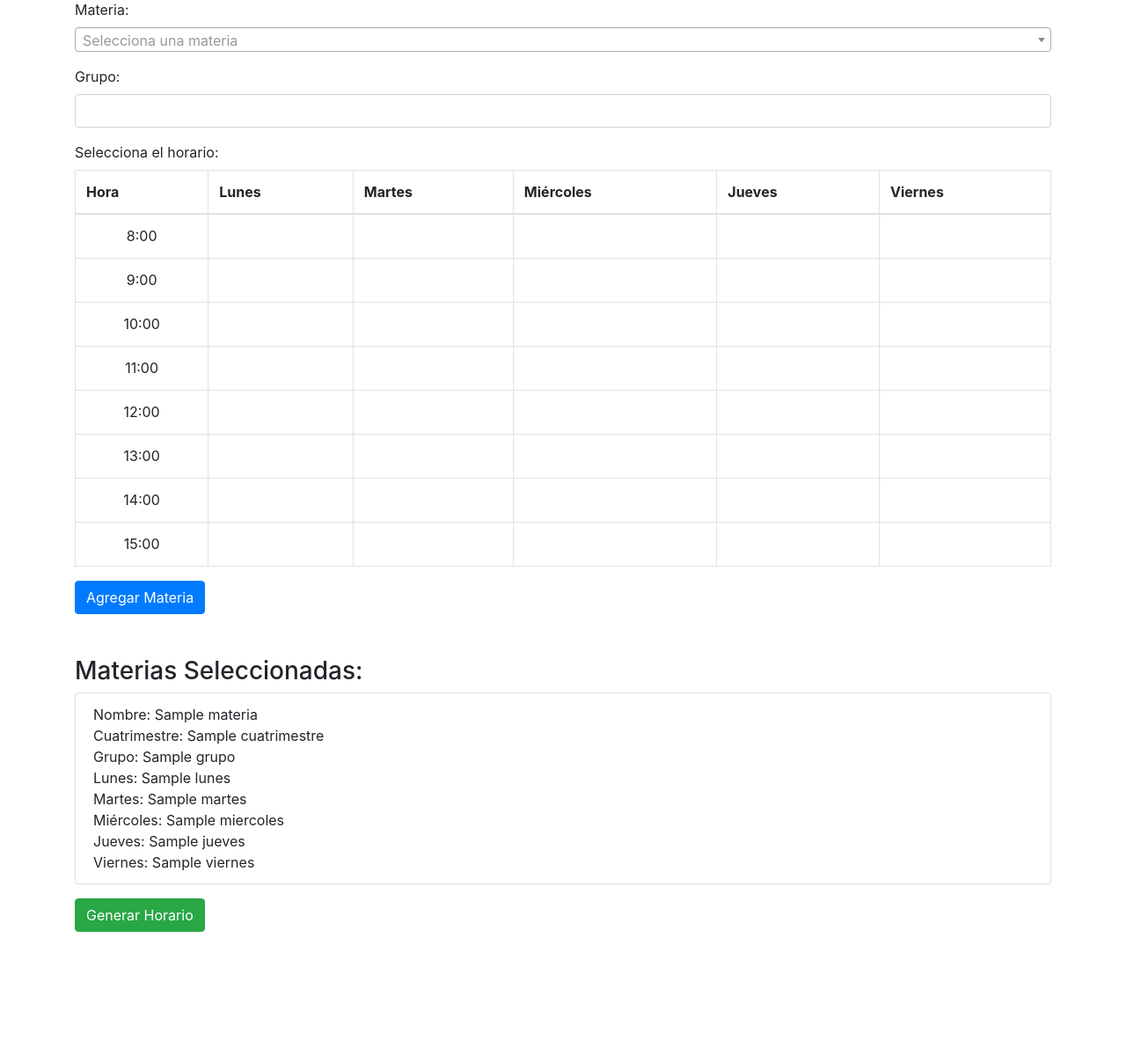
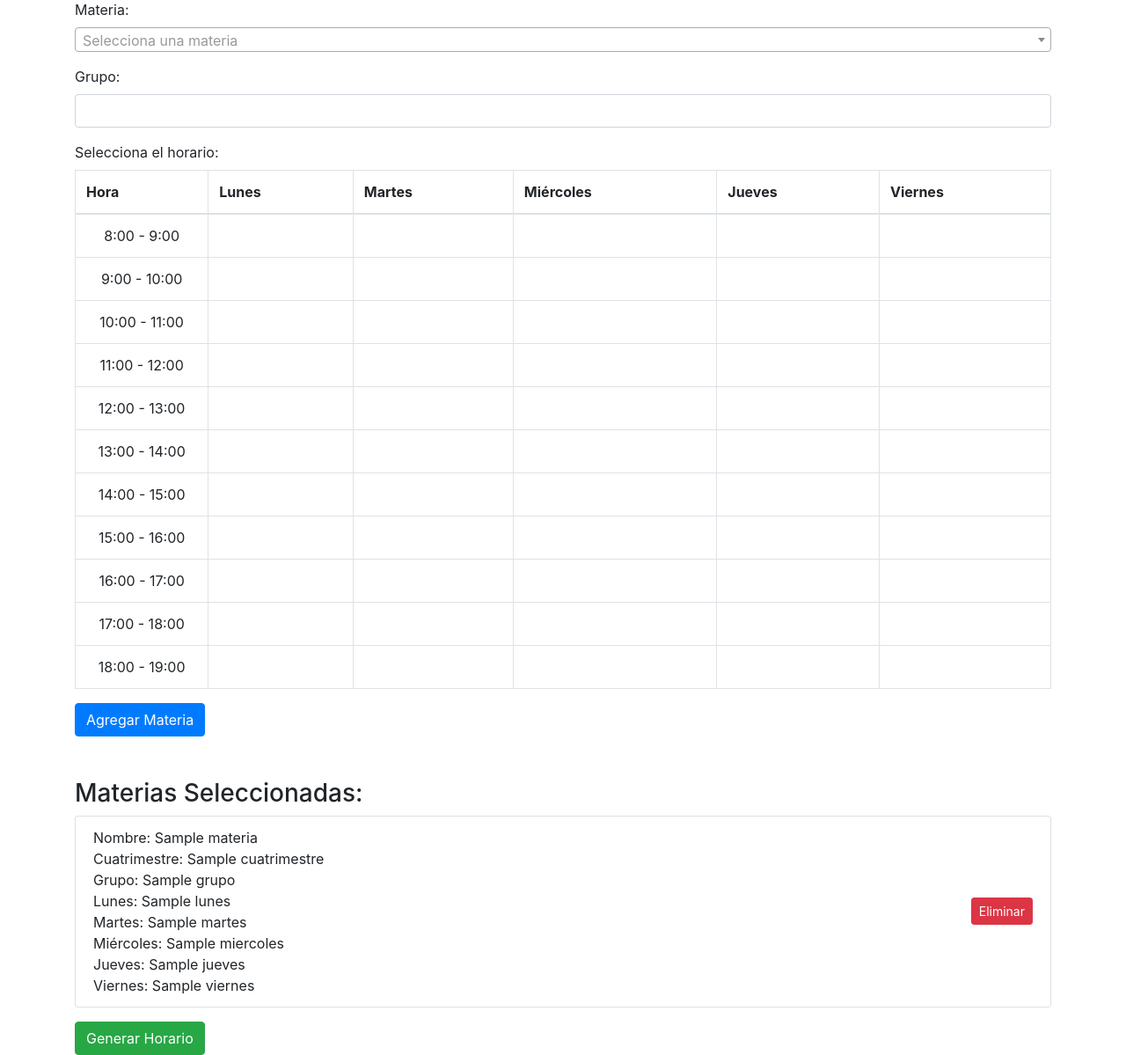
Before and after one commit to AngelMerlinO/AG_HORARIOS, a Flask app: template InterfazFlask/templates/index.html in a window 1280 px wide. Shown: the part 145-1344 px from the top of the page at 88% size. Before the commit the page ends 1204 px from the top, so only its background shows below. Run offline with Flask 3, Linux system fonts and the light colour scheme; the template is opened without the code that fills it: most values are stand-ins (such as "Sample title", 1, 10 or a date in 2020); some libraries are stand-ins or nearby versions.

Commit message:
update de proyecto

```diff
--- a/InterfazFlask/app.py
+++ b/InterfazFlask/app.py
@@ -17,14 +17,17 @@ class Materia:
             'viernes': viernes
         }
 
+# Importar mapa_curricular de data.py
 data_path = os.path.join(os.path.dirname(__file__), '../data.py')
 data = {}
 exec(open(data_path).read(), data)
 
 mapa_curricular = data['mapa_curricular']
 
+# Lista para almacenar las materias seleccionadas
 selected_materias = []
 
+# Variable global para el cuatrimestre del alumno
 cuatrimestre_alumno = None
 
 @app.route('/', methods=['GET', 'POST'])
@@ -42,30 +45,31 @@ def materias():
     if cuatrimestre_alumno is None:
         return redirect(url_for('index'))
 
+    error_message = None
+
     if request.method == 'POST':
         materia_nombre = request.form['materia']
         grupo = request.form['grupo'].upper()
+
         horarios = {
-            'lunes': [int(h) for h in request.form.getlist('lunes')[0].split(',') if h],
-            'martes': [int(h) for h in request.form.getlist('martes')[0].split(',') if h],
-            'miercoles': [int(h) for h in request.form.getlist('miercoles')[0].split(',') if h],
-            'jueves': [int(h) for h in request.form.getlist('jueves')[0].split(',') if h],
-            'viernes': [int(h) for h in request.form.getlist('viernes')[0].split(',') if h]
+            'lunes': [int(h) for h in request.form.get('lunes', '').split(',') if h],
+            'martes': [int(h) for h in request.form.get('martes', '').split(',') if h],
+            'miercoles': [int(h) for h in request.form.get('miercoles', '').split(',') if h],
+            'jueves': [int(h) for h in request.form.get('jueves', '').split(',') if h],
+            'viernes': [int(h) for h in request.form.get('viernes', '').split(',') if h]
         }
 
         cuatrimestre_materia = next((m['cuatrimestre'] for m in mapa_curricular if m['nombre'] == materia_nombre), None)
         if cuatrimestre_materia is None:
-            return "La materia seleccionada no existe en el mapa curricular."
+            error_message = "La materia seleccionada no existe en el mapa curricular."
+        else:
+            selected_materia = f"{materia_nombre} - {grupo}"
 
-        selected_materia = f"{materia_nombre} - {grupo}"
-
-        if selected_materia not in [f"{m.nombre} - {m.grupo}" for m in selected_materias]:
-            new_materia = Materia(materia_nombre, cuatrimestre_materia, grupo, horarios['lunes'], horarios['martes'], horarios['miercoles'], horarios['jueves'], horarios['viernes'])
-            selected_materias.append(new_materia)
-        else:
-            return "La materia ya ha sido seleccionada."
-
-        return redirect(url_for('materias'))
+            if selected_materia not in [f"{m.nombre} - {m.grupo}" for m in selected_materias]:
+                new_materia = Materia(materia_nombre, cuatrimestre_materia, grupo, horarios['lunes'], horarios['martes'], horarios['miercoles'], horarios['jueves'], horarios['viernes'])
+                selected_materias.append(new_materia)
+            else:
+                error_message = "La materia ya ha sido seleccionada."
 
     json_data = {
         'cuatrimestre_alumno': cuatrimestre_alumno,
@@ -83,7 +87,16 @@ def materias():
 
     json_string = json.dumps(json_data, default=str)
 
-    return render_template('index.html', cuatrimestre_alumno=cuatrimestre_alumno, mapa_curricular=mapa_curricular, selected_materias=selected_materias, materias_json=json_string)
+    return render_template('index.html', cuatrimestre_alumno=cuatrimestre_alumno, mapa_curricular=mapa_curricular, selected_materias=selected_materias, materias_json=json_string, error_message=error_message)
+
+@app.route('/eliminar_materia', methods=['POST'])
+def eliminar_materia():
+    global selected_materias
+    data = request.get_json()
+    nombre = data['nombre']
+    grupo = data['grupo']
+    selected_materias = [m for m in selected_materias if not (m.nombre == nombre and m.grupo == grupo)]
+    return jsonify({'status': 'success'})
 
 if __name__ == '__main__':
     app.run(debug=True)
--- a/InterfazFlask/templates/index.html
+++ b/InterfazFlask/templates/index.html
@@ -26,14 +26,14 @@
             }
         }
         .schedule-table td {
-            width: 50px;
-            height: 50px;
+            width: 40px;
+            height: 30px;
             text-align: center;
             vertical-align: middle;
             cursor: pointer;
         }
         .schedule-table .hour-column {
-            cursor: default; /* Desactivar el puntero de clic para la columna de las horas */
+            cursor: default;
         }
         .occupied {
             background-color: #ff0000;
@@ -43,18 +43,36 @@
             background-color: #00ff00;
             color: #ffffff;
         }
-        /* Clase para ocultar elementos */
         .d-none {
             display: none;
         }
-        /* Estilos adicionales para el modal */
         .modal-body .schedule-table td {
-            height: 50px;
+            height: 30px;
             text-align: center;
             vertical-align: middle;
         }
         .modal-hour-cell {
-            cursor: default; /* Desactivar el puntero de clic */
+            cursor: default;
+        }
+        .list-group-item {
+            display: flex;
+            justify-content: space-between;
+            align-items: center;
+        }
+        .delete-materia {
+            margin-left: 10px;
+        }
+        @media (max-width: 768px) {
+            .schedule-table td {
+                font-size: 10px;
+                width: 30px;
+                height: 20px;
+            }
+            .modal-body .schedule-table td {
+                font-size: 10px;
+                width: 30px;
+                height: 20px;
+            }
         }
     </style>
 </head>
@@ -62,6 +80,13 @@
     <div class="container">
         <h1 class="mt-5">Generador de Horarios</h1>
         <p>Cuatrimestre del Alumno: {{ cuatrimestre_alumno }}</p>
+
+        {% if error_message %}
+            <div class="alert alert-danger" id="error-message">
+                <strong>Error!</strong> {{ error_message }}
+            </div>
+        {% endif %}
+
         <form id="materias-form" method="POST" class="mt-3">
             <div class="form-group">
                 <label for="materia">Materia:</label>
@@ -92,9 +117,9 @@
                         </tr>
                     </thead>
                     <tbody>
-                        {% for hour in range(8, 16) %}
+                        {% for hour in range(8, 19) %}
                             <tr>
-                                <td class="hour-column">{{ hour }}:00</td>
+                                <td class="hour-column">{{ hour }}:00 - {{ hour + 1 }}:00</td>
                                 <td id="lunes-{{ hour }}" data-day="lunes" data-hour="{{ hour }}"></td>
                                 <td id="martes-{{ hour }}" data-day="martes" data-hour="{{ hour }}"></td>
                                 <td id="miercoles-{{ hour }}" data-day="miercoles" data-hour="{{ hour }}"></td>
@@ -114,6 +139,7 @@
         <ul class="list-group" id="selected-materias-list">
             {% for materia in selected_materias %}
                 <li class="list-group-item">
+                    <div>
                         Nombre: {{ materia.nombre }}<br>
                         Cuatrimestre: {{ materia.cuatrimestre }}<br>
                         Grupo: {{ materia.grupo }}<br>
@@ -122,21 +148,20 @@
                         Miércoles: <span class="formatted-hours">{{ materia.horarios['miercoles'] }}</span><br>
                         Jueves: <span class="formatted-hours">{{ materia.horarios['jueves'] }}</span><br>
                         Viernes: <span class="formatted-hours">{{ materia.horarios['viernes'] }}</span>
+                    </div>
+                    <button class="btn btn-danger btn-sm delete-materia" data-nombre="{{ materia.nombre }}" data-grupo="{{ materia.grupo }}">Eliminar</button>
                 </li>
             {% endfor %}
         </ul>
 
-        <!-- Ocultar esta sección usando la clase d-none -->
         <h3 class="mt-5 d-none">JSON de Materias Seleccionadas:</h3>
         <pre id="json-output" class="d-none">{{ materias_json }}</pre>
 
-        <!-- Cambiar el texto del botón a Generar Algoritmo -->
         <button id="send-json" class="btn btn-success mt-3">Generar Horario</button>
     </div>
 
-    <!-- Modal -->
     <div class="modal fade" id="horarioModal" tabindex="-1" role="dialog" aria-labelledby="horarioModalLabel" aria-hidden="true">
-        <div class="modal-dialog modal-lg" role="document">
+        <div class="modal-dialog modal-xl" role="document">
             <div class="modal-content">
                 <div class="modal-header">
                     <h5 class="modal-title" id="horarioModalLabel">Horario Generado</h5>
@@ -145,7 +170,8 @@
                     </button>
                 </div>
                 <div class="modal-body">
-                    <table class="table table-bordered schedule-table">
+                    <p>Número de Materias Seleccionadas: <span id="numero-materias"></span></p>
+                    <table class="table table-bordered schedule-table" id="generated-schedule">
                         <thead>
                             <tr>
                                 <th>Hora</th>
@@ -157,7 +183,7 @@
                             </tr>
                         </thead>
                         <tbody>
-                            {% for hour in range(7, 17) %}
+                            {% for hour in range(7, 19) %}
                                 <tr>
                                     <td>{{ hour }}:00 - {{ hour + 1 }}:00</td>
                                     <td class="modal-hour-cell" id="modal-lunes-{{ hour }}"></td>
@@ -170,6 +196,10 @@
                         </tbody>
                     </table>
                 </div>
+                <div class="modal-footer">
+                    <button type="button" class="btn btn-secondary" data-dismiss="modal">Cerrar</button>
+                    <button id="download-pdf" class="btn btn-primary">Descargar PDF</button>
+                </div>
             </div>
         </div>
     </div>
@@ -178,6 +208,8 @@
     <script src="https://cdnjs.cloudflare.com/ajax/libs/popper.js/1.16.0/umd/popper.min.js"></script>
     <script src="https://maxcdn.bootstrapcdn.com/bootstrap/4.5.2/js/bootstrap.min.js"></script>
     <script src="https://cdnjs.cloudflare.com/ajax/libs/select2/4.0.13/js/select2.min.js"></script>
+    <script src="https://cdnjs.cloudflare.com/ajax/libs/jspdf/2.4.0/jspdf.umd.min.js"></script>
+    <script src="https://cdnjs.cloudflare.com/ajax/libs/jspdf-autotable/3.5.14/jspdf.plugin.autotable.min.js"></script>
     <script>
         $(document).ready(function() {
             $('#materia').select2({
@@ -248,6 +280,7 @@
                     });
                 });
 
+                $('#numero-materias').text(data.length);
                 $('#horarioModal').modal('show');
             }
 
@@ -288,6 +321,68 @@
                     $(this).text(horasFormateadas);
                 });
             });
+
+            $(document).on('click', '.delete-materia', function() {
+                const nombre = $(this).data('nombre');
+                const grupo = $(this).data('grupo');
+                const item = $(this).closest('.list-group-item');
+
+                fetch('/eliminar_materia', {
+                    method: 'POST',
+                    headers: {
+                        'Content-Type': 'application/json'
+                    },
+                    body: JSON.stringify({ nombre: nombre, grupo: grupo })
+                })
+                .then(response => response.json())
+                .then(data => {
+                    if (data.status === 'success') {
+                        item.remove();
+
+                        const materias = $('#selected-materias-list .list-group-item').map(function() {
+                            return {
+                                nombre: $(this).find('.delete-materia').data('nombre'),
+                                cuatrimestre: $(this).data('cuatrimestre'),
+                                grupo: $(this).find('.delete-materia').data('grupo'),
+                                lunes: JSON.parse($(this).find('.formatted-hours').eq(0).text()),
+                                martes: JSON.parse($(this).find('.formatted-hours').eq(1).text()),
+                                miercoles: JSON.parse($(this).find('.formatted-hours').eq(2).text()),
+                                jueves: JSON.parse($(this).find('.formatted-hours').eq(3).text()),
+                                viernes: JSON.parse($(this).find('.formatted-hours').eq(4).text())
+                            };
+                        }).get();
+
+                        const json_data = {
+                            'cuatrimestre_alumno': {{ cuatrimestre_alumno }},
+                            'materias': materias
+                        };
+                        $('#json-output').text(JSON.stringify(json_data));
+                    }
+                })
+                .catch(error => console.error('Error:', error));
+            });
+
+            $('#download-pdf').click(function() {
+                const { jsPDF } = window.jspdf;
+                const doc = new jsPDF();
+
+                doc.text("Horario Generado", 20, 20);
+                doc.text(`Número de Materias Seleccionadas: ${$('#numero-materias').text()}`, 20, 30);
+
+                let startY = 40;
+                doc.autoTable({
+                    html: '#generated-schedule',
+                    startY: startY,
+                    styles: { cellPadding: 0.5, fontSize: 8 },
+                    headStyles: { fillColor: [255, 0, 0] },
+                    theme: 'grid'
+                });
+
+                doc.save('horario_generado.pdf');
+            });
+            setTimeout(function() {
+                $('#error-message').fadeOut('slow');
+            }, 2000);
         });
     </script>
 </body>
```
Lines whose indentation alone changed are shown as unchanged.
